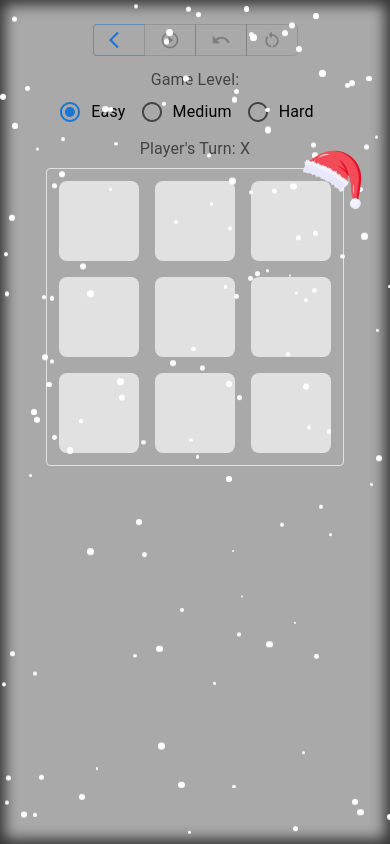
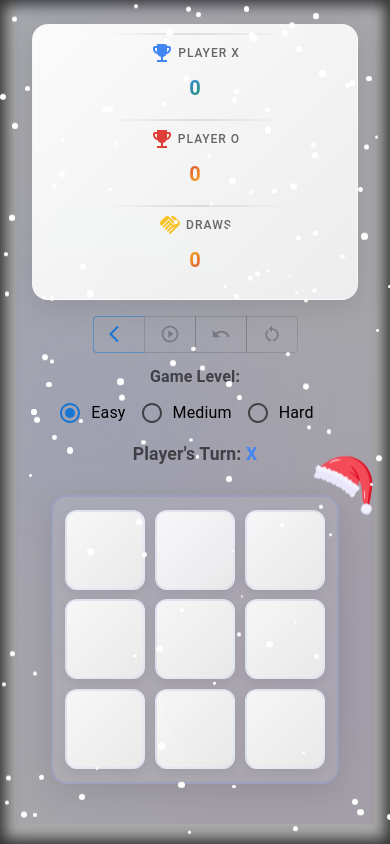
Before and after one commit to eugendred/tic-tac-toe, a React (Vite) app: page /game-room in a window 390 px wide. Built offline with nearby package versions, Linux system fonts and the light colour scheme.

Commit message:
upgrade UI layout

```diff
--- a/src/components/common/index.ts
+++ b/src/components/common/index.ts
@@ -2,3 +2,4 @@ export * from './spinner';
 export * from './fallback-view';
 export * from './board-preview';
 export * from './board-icons';
+export * from './statistics-display';
--- /dev/null
+++ b/src/components/common/statistics-display/index.scss
@@ -0,0 +1,57 @@
+.statistics-display {
+  .stat-item {
+    flex: 1;
+    min-width: 100px;
+    padding: 8px;
+
+    &.stat-x {
+      .stat-value {
+        background: linear-gradient(135deg, #4285F4 0%, #1B9A59 100%);
+        -webkit-background-clip: text;
+        -webkit-text-fill-color: transparent;
+        background-clip: text;
+      }
+    }
+
+    &.stat-o {
+      .stat-value {
+        background: linear-gradient(135deg, #DE3E35 0%, #F7C223 100%);
+        -webkit-background-clip: text;
+        -webkit-text-fill-color: transparent;
+        background-clip: text;
+      }
+    }
+
+    &.stat-draw {
+      .stat-value {
+        background: linear-gradient(135deg, #F7C223 0%, #DE3E35 100%);
+        -webkit-background-clip: text;
+        -webkit-text-fill-color: transparent;
+        background-clip: text;
+      }
+    }
+  }
+
+  .stat-value {
+    transition: transform 0.3s ease;
+
+    &:hover {
+      transform: scale(1.1);
+    }
+  }
+}
+
+@keyframes slideInUp {
+  from {
+    opacity: 0;
+    transform: translateY(20px);
+  }
+  to {
+    opacity: 1;
+    transform: translateY(0);
+  }
+}
+
+.statistics-display {
+  animation: slideInUp 0.5s ease-out;
+}
--- /dev/null
+++ b/src/components/common/statistics-display/index.tsx
@@ -0,0 +1,102 @@
+import { memo } from 'react';
+import { Box, Card, CardContent, Typography, styled } from '@mui/material';
+import { EmojiEvents, Handshake } from '@mui/icons-material';
+import { GameStatistics } from '../../../utils';
+
+import './index.scss';
+
+const StyledCard = styled(Card)(() => ({
+  background: 'linear-gradient(135deg, rgba(255, 255, 255, 0.95) 0%, rgba(240, 240, 240, 0.95) 100%)',
+  borderRadius: '16px',
+  boxShadow: '0 8px 30px rgba(0, 0, 0, 0.1)',
+  transition: 'all 0.3s cubic-bezier(0.4, 0, 0.2, 1)',
+  border: '1px solid rgba(255, 255, 255, 0.3)',
+  backdropFilter: 'blur(10px)',
+  '&:hover': {
+    transform: 'translateY(-4px)',
+    boxShadow: '0 12px 40px rgba(0, 0, 0, 0.15)',
+  },
+}));
+
+const StatItem = styled(Box)({
+  display: 'flex',
+  flexDirection: 'column',
+  alignItems: 'center',
+  justifyContent: 'center',
+  padding: '1rem',
+  position: 'relative',
+  '&::before': {
+    content: '""',
+    position: 'absolute',
+    top: 0,
+    left: '50%',
+    transform: 'translateX(-50%)',
+    width: '60%',
+    height: '2px',
+    background: 'linear-gradient(90deg, transparent, rgba(0, 0, 0, 0.1), transparent)',
+  },
+});
+
+const StatValue = styled(Typography)({
+  fontSize: '1.25rem',
+  fontWeight: 700,
+  background: 'linear-gradient(135deg, #667eea 0%, #764ba2 100%)',
+  WebkitBackgroundClip: 'text',
+  WebkitTextFillColor: 'transparent',
+  backgroundClip: 'text',
+  marginBottom: '0.5rem',
+  transition: 'transform 0.3s ease',
+});
+
+const StatLabel = styled(Typography)({
+  fontSize: '0.75rem',
+  fontWeight: 500,
+  color: '#666',
+  textTransform: 'uppercase',
+  letterSpacing: '1px',
+});
+
+export type StatisticsDisplayProps = {
+  statistics: GameStatistics;
+};
+
+export const StatisticsDisplay: React.FC<StatisticsDisplayProps> = memo(({ statistics }) => {
+  return (
+    <StyledCard className="statistics-display">
+      <CardContent sx={{ p: 1, '&:last-child': { pb: 1 } }}>
+        <Box
+          sx={{
+            display: 'flex',
+            flexDirection: { xs: 'column', sm: 'row' },
+            gap: { xs: 0, sm: 1 },
+            alignItems: 'stretch',
+          }}
+        >
+          <StatItem className="stat-item stat-x">
+            <Box sx={{ mb: 1, display: 'flex', alignItems: 'center', gap: 0.5 }}>
+              <EmojiEvents sx={{ color: '#4285F4', fontSize: '1.5rem' }} />
+              <StatLabel>Player X</StatLabel>
+            </Box>
+            <StatValue className="stat-value">{statistics.playerXWins}</StatValue>
+          </StatItem>
+
+          <StatItem className="stat-item stat-o">
+            <Box sx={{ mb: 1, display: 'flex', alignItems: 'center', gap: 0.5 }}>
+              <EmojiEvents sx={{ color: '#DE3E35', fontSize: '1.5rem' }} />
+              <StatLabel>Player O</StatLabel>
+            </Box>
+            <StatValue className="stat-value">{statistics.playerOWins}</StatValue>
+          </StatItem>
+
+          <StatItem className="stat-item stat-draw">
+            <Box sx={{ mb: 1, display: 'flex', alignItems: 'center', gap: 0.5 }}>
+              <Handshake sx={{ color: '#F7C223', fontSize: '1.5rem' }} />
+              <StatLabel>Draws</StatLabel>
+            </Box>
+            <StatValue className="stat-value">{statistics.draws}</StatValue>
+          </StatItem>
+        </Box>
+      </CardContent>
+    </StyledCard>
+  );
+});
--- a/src/pages/game-room/index.tsx
+++ b/src/pages/game-room/index.tsx
@@ -15,6 +15,7 @@ import { ArrowBackIos, RestartAlt, PlayCircleOutline, Undo } from '@mui/icons-ma
 
 import { useGameBoard, useModal, useWindowSize } from '../../hooks';
 import { GameModeEnum, GameLevelEnum } from '../../types';
+import { StatisticsDisplay } from '../../components/common';
 
 import { GameBoard, GameResultPopup } from './shared';
 
@@ -26,9 +27,34 @@ const StyledGameLayout = styled(Box)({
   justifyContent: 'flex-start',
   alignItems: 'center',
   textAlign: 'center',
+  background: 'linear-gradient(135deg, rgba(102, 126, 234, 0.05) 0%, rgba(118, 75, 162, 0.05) 100%)',
+  position: 'relative',
+  '&::before': {
+    content: '""',
+    position: 'absolute',
+    top: 0,
+    left: 0,
+    right: 0,
+    bottom: 0,
+    background: 'radial-gradient(circle at 20% 50%, rgba(102, 126, 234, 0.1) 0%, transparent 50%), radial-gradient(circle at 80% 80%, rgba(118, 75, 162, 0.1) 0%, transparent 50%)',
+    pointerEvents: 'none',
+    zIndex: 0,
+  },
+  '& > *': {
+    position: 'relative',
+    zIndex: 1,
+  },
 });
 
 const StyledButton = styled(Button)({
+  transition: 'all 0.3s cubic-bezier(0.4, 0, 0.2, 1)',
+  '&:hover:not(:disabled)': {
+    transform: 'translateY(-2px)',
+    boxShadow: '0 4px 12px rgba(0, 0, 0, 0.15)',
+  },
+  '&:active:not(:disabled)': {
+    transform: 'translateY(0px)',
+  },
   '@media (max-width: 576px)': {
     '.MuiButton-startIcon': {
       margin: 0,
@@ -44,6 +70,7 @@ const GameRoom: React.FC = () => {
     gameState,
     gameLevel,
     playerTurn,
+    statistics,
     setGameLevel,
     restartGame,
     replayGame,
@@ -77,8 +104,12 @@ const GameRoom: React.FC = () => {
 
   return (
     <StyledGameLayout>
+      <Box sx={{ mb: 2, width: '100%', maxWidth: '460px' }}>
+        <StatisticsDisplay statistics={statistics} />
+      </Box>
+
       <Box sx={{ mb: 1.5 }}>
-        <ButtonGroup variant="outlined">
+        <ButtonGroup variant="outlined" size="medium">
           <StyledButton
             startIcon={<ArrowBackIos />}
             onClick={backToHome}
@@ -115,9 +146,9 @@ const GameRoom: React.FC = () => {
       </Box>
 
       {isSinglePlayerGame ? (
-        <Box sx={{ mb: 0.5 }}>
+        <Box sx={{ mb: 1 }}>
           <FormControl>
-            <FormLabel>Game Level:</FormLabel>
+            <FormLabel sx={{ fontWeight: 600, mb: 0.5 }}>Game Level:</FormLabel>
             <RadioGroup row value={gameLevel || GameLevelEnum.EASY} onChange={handleChangeGameLevel}>
               <FormControlLabel
                 disabled={disableLevels}
@@ -142,9 +173,11 @@ const GameRoom: React.FC = () => {
         </Box>
       ) : null}
 
-      <Box sx={{ mb: 1 }}>
+      <Box sx={{ mb: 1.5 }}>
         <FormControl>
-          <FormLabel>Player's Turn: {playerTurn}</FormLabel>
+          <FormLabel sx={{ fontWeight: 600, fontSize: '1.1rem' }}>
+            Player's Turn: <span style={{ color: playerTurn === 'X' ? '#4285F4' : '#DE3E35', fontWeight: 700 }}>{playerTurn}</span>
+          </FormLabel>
         </FormControl>
       </Box>
 
--- a/src/pages/game-room/shared/board/index.scss
+++ b/src/pages/game-room/shared/board/index.scss
@@ -3,6 +3,7 @@
   justify-content: center;
   align-items: center;
   position: relative;
+  padding: 1rem;
 
   &:before {
     content: "";
@@ -14,6 +15,7 @@
     width: 4rem;
     height: 4rem;
     z-index: 99;
+    animation: float 3s ease-in-out infinite;
   }
 
   &:after {
@@ -34,37 +36,82 @@
   }
 }
 
+@keyframes float {
+  0%, 100% {
+    transform: translateY(0px);
+  }
+  50% {
+    transform: translateY(-10px);
+  }
+}
+
+@keyframes cellPulse {
+  0%, 100% {
+    transform: scale(1);
+  }
+  50% {
+    transform: scale(1.05);
+  }
+}
+
+@keyframes cellAppear {
+  from {
+    opacity: 0;
+    transform: scale(0.8) rotate(-5deg);
+  }
+  to {
+    opacity: 1;
+    transform: scale(1) rotate(0deg);
+  }
+}
+
 .board-play-area {
-  border-radius: 0.25rem;
-  border: 1px solid #e2e1e1;
-  padding: 0.25rem;
+  border-radius: 1rem;
+  border: 2px solid rgba(102, 126, 234, 0.2);
+  padding: 0.5rem;
   display: grid;
+  background: linear-gradient(135deg, rgba(255, 255, 255, 0.1) 0%, rgba(240, 240, 240, 0.1) 100%);
+  box-shadow: 0 8px 32px rgba(0, 0, 0, 0.1);
+  backdrop-filter: blur(10px);
 
   .board-cell {
-    cursor: 'pointer';
-    background-color: #e2e1e1;
-    border-radius: 0.5rem;
-    border: none;
+    cursor: pointer;
+    background: linear-gradient(135deg, rgba(255, 255, 255, 0.9) 0%, rgba(240, 240, 240, 0.9) 100%);
+    border-radius: 0.75rem;
+    border: 2px solid rgba(102, 126, 234, 0.1);
     margin: 0.5rem;
     padding: 2.15rem;
     height: 8rem;
     width: 8rem;
     position: relative;
-    transition: opacity 0.3s ease-in;
+    transition: all 0.3s cubic-bezier(0.4, 0, 0.2, 1);
+    box-shadow: 0 4px 12px rgba(0, 0, 0, 0.08);
+    animation: cellAppear 0.3s ease-out;
 
-    &:hover {
-      opacity: 0.45;
+    &:hover:not(:disabled) {
+      transform: translateY(-4px) scale(1.02);
+      box-shadow: 0 8px 24px rgba(102, 126, 234, 0.3);
+      border-color: rgba(102, 126, 234, 0.4);
+      background: linear-gradient(135deg, rgba(255, 255, 255, 1) 0%, rgba(250, 250, 250, 1) 100%);
+    }
+
+    &:active:not(:disabled) {
+      transform: translateY(-2px) scale(0.98);
     }
 
     &.disabled, &:disabled {
-      cursor: 'not-allowed';
+      cursor: not-allowed;
       transition: none;
-      box-shadow: inset 2px 2px 5px 0px rgba(0,0,0,0.5);
+      box-shadow: inset 2px 2px 8px rgba(0, 0, 0, 0.15);
+      background: linear-gradient(135deg, rgba(230, 230, 230, 0.9) 0%, rgba(220, 220, 220, 0.9) 100%);
+      border-color: rgba(0, 0, 0, 0.1);
     }
 
-    &.disabled:hover {
-      opacity: 1;
+    &.disabled:hover, &:disabled:hover {
+      transform: none;
+      box-shadow: inset 2px 2px 8px rgba(0, 0, 0, 0.15);
     }
+
   }
 
   @media (max-width: 576px) {
@@ -72,6 +119,7 @@
       padding: 1.785rem;
       height: 6.25rem;
       width: 6.25rem;
+      margin: 0.4rem;
     }
   }
 
@@ -80,6 +128,7 @@
       padding: 1.5rem;
       height: 5rem;
       width: 5rem;
+      margin: 0.3rem;
     }
   }
 }
--- a/src/providers/gameBoard.provider.tsx
+++ b/src/providers/gameBoard.provider.tsx
@@ -9,7 +9,7 @@ import {
 } from 'react';
 
 import { useFetch, useGameRoom } from '../hooks';
-import { GameHistoryAction } from '../utils';
+import { GameHistoryAction, getStatistics, updateStatistics, GameStatistics } from '../utils';
 import { GameStateProps, GameModeEnum, GameLevelEnum, GamePlayerEnum, GameSettings } from '../types';
 
 const DEFAULT_GAME_STATE = Object.freeze({
@@ -25,6 +25,7 @@ export type GameBoardContextProps = {
   readonly gameState: GameStateProps;
   readonly gameLevel: GameLevelEnum;
   readonly playerTurn: GamePlayerEnum;
+  readonly statistics: GameStatistics;
   setGameLevel: (level: GameLevelEnum) => void,
   restartGame: () => void,
   replayGame: () => void,
@@ -43,6 +44,7 @@ const useGameBoardContextValues = () => {
   const [gameLevel, setGameLevel] = useState(GameLevelEnum.EASY);
   const [gameState, setGameState] = useState({ ...DEFAULT_GAME_STATE } as GameStateProps);
   const [playerTurn, setPlayerTurn] = useState(GamePlayerEnum.X);
+  const [statistics, setStatistics] = useState<GameStatistics>(getStatistics());
   const intervalRef = useRef<any>(null);
 
   const resetBoardState = (size: number) => {
@@ -175,6 +177,12 @@ const useGameBoardContextValues = () => {
           addToHistory(GamePlayerEnum.O, res.moveIdx);
           turnMoveToPlayer();
         }
+
+        // Update statistics when game ends
+        if (res.gameState.isOver && res.gameState.winner) {
+          const updatedStats = updateStatistics(res.gameState.winner);
+          setStatistics(updatedStats);
+        }
       } catch (error) {
         console.error(error);
       } finally {
@@ -197,6 +205,11 @@ const useGameBoardContextValues = () => {
   }, [gameSettings.size]);
 
   useEffect(() => {
+    // Load statistics on mount
+    setStatistics(getStatistics());
+  }, []);
+
+  useEffect(() => {
     return () => {
       clearInterval(intervalRef.current);
     };
@@ -209,6 +222,7 @@ const useGameBoardContextValues = () => {
       gameLevel,
       gameSettings,
       playerTurn,
+      statistics,
       setGameLevel,
       restartGame,
       replayGame,
@@ -222,6 +236,7 @@ const useGameBoardContextValues = () => {
       gameLevel,
       gameSettings,
       playerTurn,
+      statistics,
       setGameLevel,
       restartGame,
       replayGame,
--- /dev/null
+++ b/src/utils/gameStatistics.ts
@@ -0,0 +1,55 @@
+export type GameStatistics = {
+  playerXWins: number;
+  playerOWins: number;
+  draws: number;
+};
+
+const STATISTICS_STORAGE_KEY = 'tic-tac-toe-statistics';
+
+const DEFAULT_STATISTICS: GameStatistics = {
+  playerXWins: 0,
+  playerOWins: 0,
+  draws: 0,
+};
+
+export const getStatistics = (): GameStatistics => {
+  try {
+    const stored = localStorage.getItem(STATISTICS_STORAGE_KEY);
+    if (stored) {
+      return JSON.parse(stored) as GameStatistics;
+    }
+  } catch (error) {
+    console.error('Error loading statistics:', error);
+  }
+  return { ...DEFAULT_STATISTICS };
+};
+
+export const saveStatistics = (statistics: GameStatistics): void => {
+  try {
+    localStorage.setItem(STATISTICS_STORAGE_KEY, JSON.stringify(statistics));
+  } catch (error) {
+    console.error('Error saving statistics:', error);
+  }
+};
+
+export const updateStatistics = (winner: string): GameStatistics => {
+  const currentStats = getStatistics();
+  const updatedStats: GameStatistics = { ...currentStats };
+
+  if (winner === 'X') {
+    updatedStats.playerXWins += 1;
+  } else if (winner === 'O') {
+    updatedStats.playerOWins += 1;
+  } else if (winner === 'DRAW') {
+    updatedStats.draws += 1;
+  }
+
+  saveStatistics(updatedStats);
+  return updatedStats;
+};
+
+export const resetStatistics = (): GameStatistics => {
+  const defaultStats = { ...DEFAULT_STATISTICS };
+  saveStatistics(defaultStats);
+  return defaultStats;
+};
--- a/src/utils/index.ts
+++ b/src/utils/index.ts
@@ -1,4 +1,5 @@
 export * from './common';
 export * from './gameHistory';
 export * from './gameManager';
+export * from './gameStatistics';
 export * from './httpManager';
```
Also changed, not shown: package.json (+20 -20 lines), src/pages/welcome/index.tsx (+30 -0 lines).
